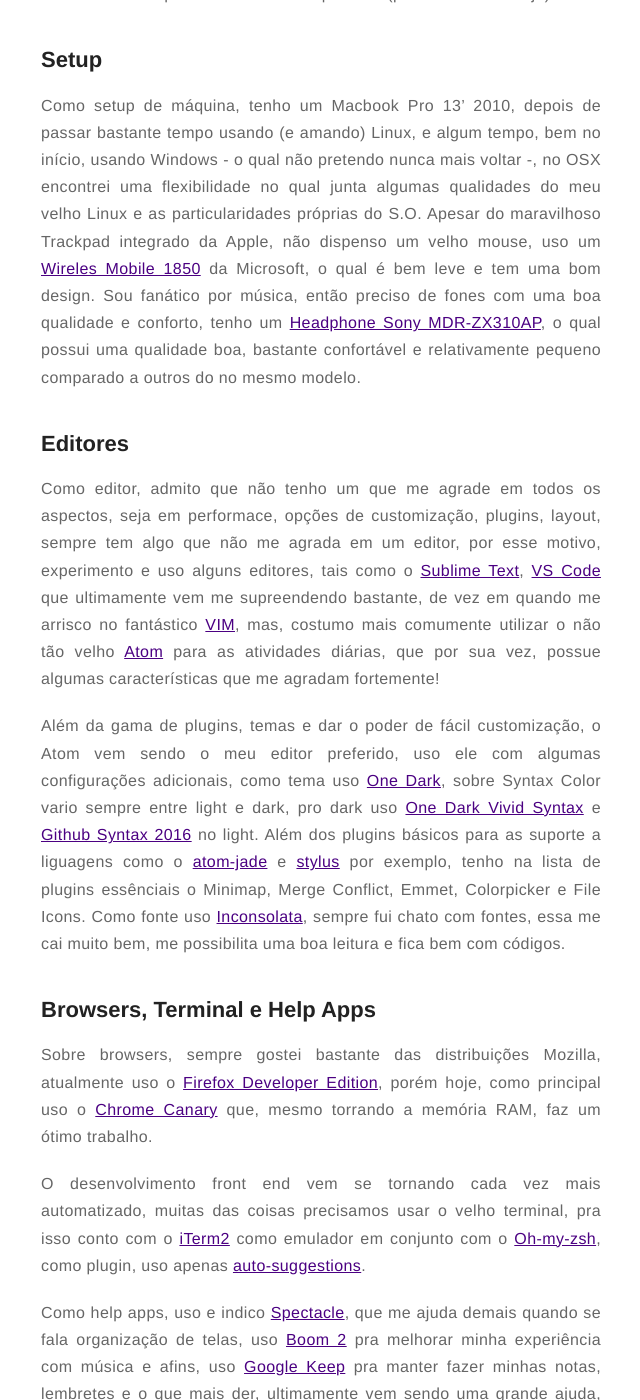
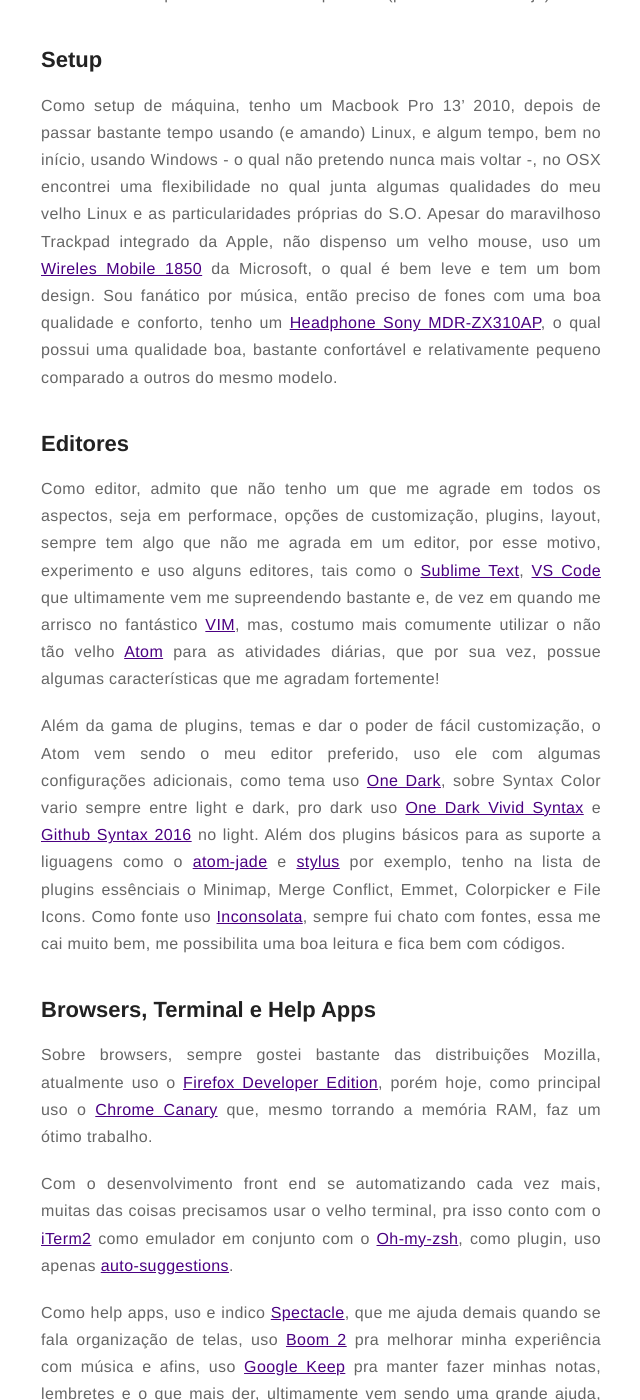
Before and after one commit to brunosbrunoro/felipesousa.github.io, a Jekyll site: the page built from _posts/2016-07-27-workflow-setup-e-algumas-coisas-mais.markdown, in a window 1280 px wide and 1400 px high, scrolled down 501 px. Shown: the whole window, without its empty margins (319-959 px from the left). Built offline with Jekyll 4.4.1, drawn with Linux system fonts in a browser that asks for light colours; comment, search, counter and statistics services are not loaded.

Commit message:
correções, concordância e acentuação

```diff
--- a/_posts/2016-07-27-workflow-setup-e-algumas-coisas-mais.markdown
+++ b/_posts/2016-07-27-workflow-setup-e-algumas-coisas-mais.markdown
@@ -17,11 +17,11 @@ Baseado nessa [ideia](http://setup.loopinfinito.com.br/), algumas iniciativas co
 ## Setup
 
 Como setup de máquina, tenho um Macbook Pro 13' 2010, depois de passar bastante tempo usando (e amando) Linux, e algum tempo, bem no início, usando Windows - o qual não pretendo nunca mais voltar -, no OSX encontrei uma flexibilidade no qual junta algumas qualidades do meu velho Linux e as particularidades próprias do S.O.
-Apesar do maravilhoso Trackpad integrado da Apple, não dispenso um velho mouse, uso um [Wireles Mobile 1850](https://www.microsoft.com/accessories/pt-br/products/mice/wireless-mobile-mouse-1850/u7z-00055) da Microsoft, o qual é bem leve e tem uma bom design. Sou fanático por música, então preciso de fones com uma boa qualidade e conforto, tenho um [Headphone Sony MDR-ZX310AP](http://store.sony.com.br/mdr-zx310ap/p), o qual possui uma qualidade boa, bastante confortável e relativamente pequeno comparado a outros do no mesmo modelo.
+Apesar do maravilhoso Trackpad integrado da Apple, não dispenso um velho mouse, uso um [Wireles Mobile 1850](https://www.microsoft.com/accessories/pt-br/products/mice/wireless-mobile-mouse-1850/u7z-00055) da Microsoft, o qual é bem leve e tem um bom design. Sou fanático por música, então preciso de fones com uma boa qualidade e conforto, tenho um [Headphone Sony MDR-ZX310AP](http://store.sony.com.br/mdr-zx310ap/p), o qual possui uma qualidade boa, bastante confortável e relativamente pequeno comparado a outros do mesmo modelo.
 
 ## Editores
 
-Como editor, admito que não tenho um que me agrade em todos os aspectos, seja em performace, opções de customização, plugins, layout, sempre tem algo que não me agrada em um editor, por esse motivo, experimento e uso alguns editores, tais como o [Sublime Text](https://www.sublimetext.com), [VS Code](https://code.visualstudio.com/) que ultimamente vem me supreendendo bastante, de vez em quando me arrisco no fantástico [VIM](http://www.vim.org/), mas, costumo mais comumente utilizar o não tão velho [Atom](https://atom.io/) para as atividades diárias, que por sua vez, possue algumas características que me agradam fortemente!
+Como editor, admito que não tenho um que me agrade em todos os aspectos, seja em performace, opções de customização, plugins, layout, sempre tem algo que não me agrada em um editor, por esse motivo, experimento e uso alguns editores, tais como o [Sublime Text](https://www.sublimetext.com), [VS Code](https://code.visualstudio.com/) que ultimamente vem me supreendendo bastante e, de vez em quando me arrisco no fantástico [VIM](http://www.vim.org/), mas, costumo mais comumente utilizar o não tão velho [Atom](https://atom.io/) para as atividades diárias, que por sua vez, possue algumas características que me agradam fortemente!
 
 Além da gama de plugins, temas e dar o poder de fácil customização, o Atom vem sendo o meu editor preferido, uso ele com algumas configurações adicionais, como tema uso [One Dark](https://atom.io/themes/one-dark-ui), sobre Syntax Color vario sempre entre light e dark, pro dark uso [One Dark Vivid Syntax](https://atom.io/themes/one-dark-vivid-syntax) e [Github Syntax 2016](https://atom.io/themes/github-2016-syntax) no light. Além dos plugins básicos para as suporte a liguagens como o [atom-jade](https://atom.io/packages/atom-jade) e [stylus](https://atom.io/packages/stylus) por exemplo, tenho na lista de plugins essênciais o Minimap, Merge Conflict, Emmet, Colorpicker e File Icons. Como fonte uso [Inconsolata](http://levien.com/type/myfonts/inconsolata.html), sempre fui chato com fontes, essa me cai muito bem, me possibilita uma boa leitura e fica bem com códigos.
 
@@ -29,7 +29,7 @@ Além da gama de plugins, temas e dar o poder de fácil customização, o Atom v
 
 Sobre browsers, sempre gostei bastante das distribuições Mozilla, atualmente uso o [Firefox Developer Edition](https://www.mozilla.org/pt-BR/firefox/developer/), porém hoje, como principal uso o [Chrome Canary](https://www.google.com.br/chrome/browser/canary.html) que, mesmo torrando a memória RAM, faz um ótimo trabalho.
 
-O desenvolvimento front end vem se tornando cada vez mais automatizado, muitas das coisas precisamos usar o velho terminal, pra isso conto com o [iTerm2](https://www.iterm2.com/) como emulador em conjunto com o [Oh-my-zsh](http://ohmyz.sh/), como plugin, uso apenas [auto-suggestions](https://github.com/zsh-users/zsh-autosuggestions).
+Com o desenvolvimento front end se automatizando cada vez mais, muitas das coisas precisamos usar o velho terminal, pra isso conto com o [iTerm2](https://www.iterm2.com/) como emulador em conjunto com o [Oh-my-zsh](http://ohmyz.sh/), como plugin, uso apenas [auto-suggestions](https://github.com/zsh-users/zsh-autosuggestions).
 
 Como help apps, uso e indico [Spectacle](https://www.spectacleapp.com/), que me ajuda demais quando se fala organização de telas, uso [Boom 2](http://www.globaldelight.com/boom/) pra melhorar minha experiência com música e afins, uso [Google Keep](http://keep.google.com) pra manter fazer minhas notas, lembretes e o que mais der, ultimamente vem sendo uma grande ajuda, uso [Dropbox](https://www.dropbox.com/pt_BR/) como cloud storage, [Trello](http://trello.com/) pra organizar os projetos, [Polymail](https://polymail.io/) pra gerenciar emails, [RecordIt](http://recordit.co/) pra criar gifs rápidos, [Image Optim](https://imageoptim.com/pt-br.html) como otimizador de imagens, [Pomodoro One](http://rinik.net/pomodoro/) pra controlar meu tempo e me deixar mais regrado, pra streaming de música uso [Spotify](https://www.spotify.com/br/), o qual passa 24 horas ligado, ultimamente venho usando e gostando bastante do [Slack](https://slack.com/) pra conversas de equipe, etc, e o [Caffeine](http://lightheadsw.com/caffeine/) pra manter sempre o computador em estado de "alerta", etc.
 
```
